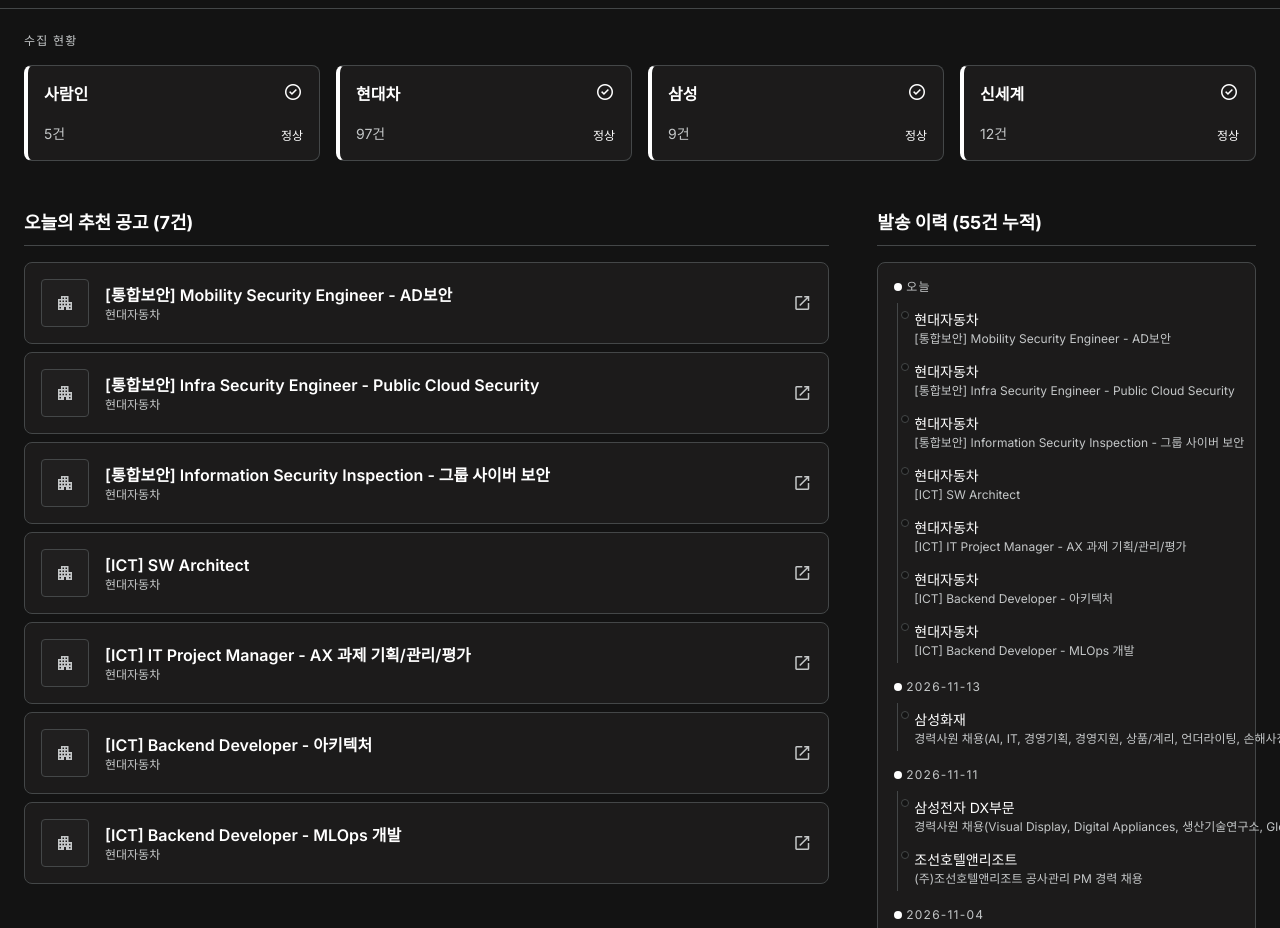
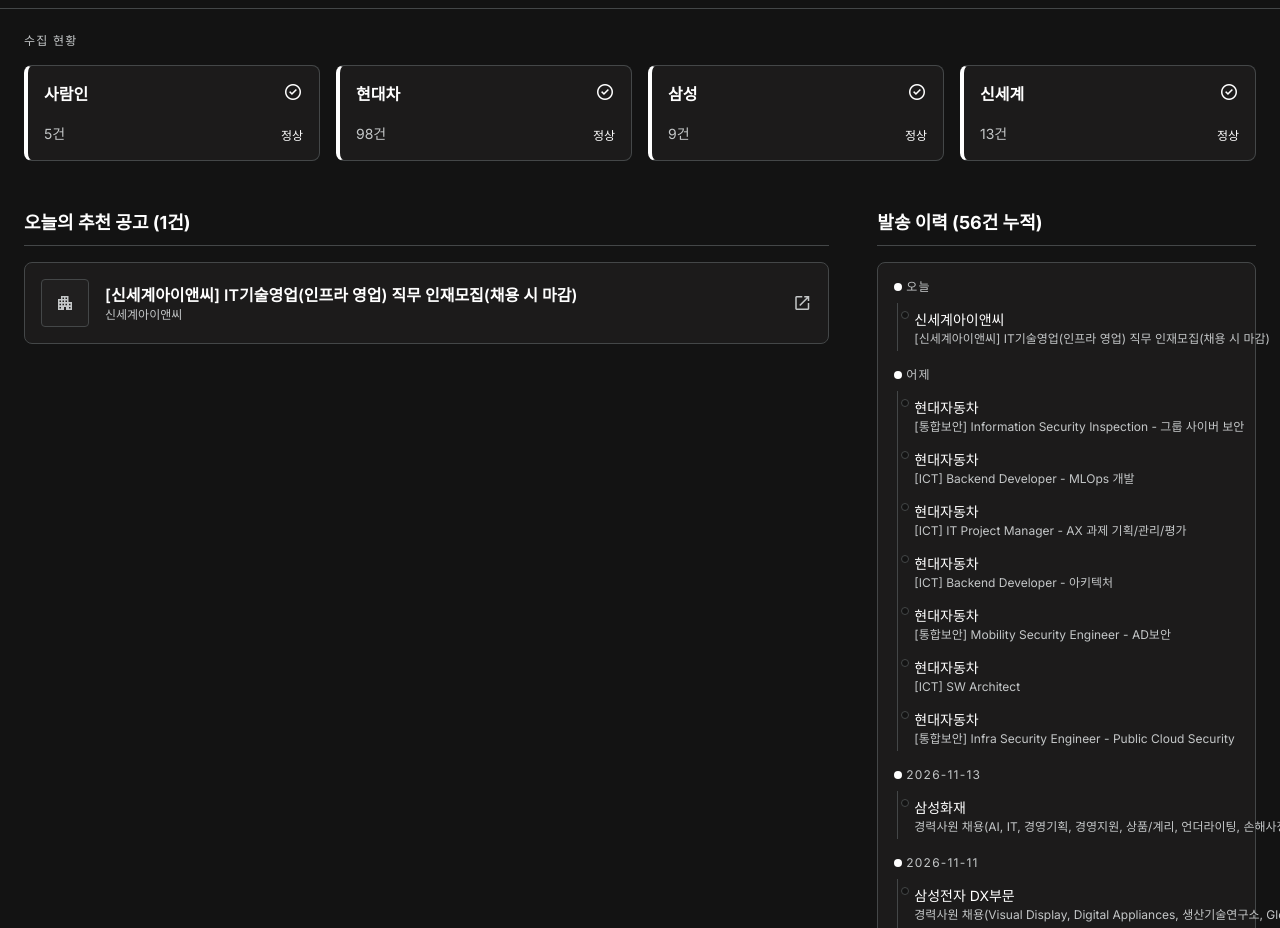
Before and after one commit to kish0ck/job-radar, a plain HTML site: page docs/index.html in a window 1280 px wide. Shown: the part 55-983 px from the top of the page. Drawn offline with nearby package versions, Linux system fonts and the light colour scheme.

Commit message:
chore: 자동 실행 결과 갱신 (2026-11-17)

```diff
--- a/data/sent_jobs.json
+++ b/data/sent_jobs.json
@@ -328,5 +328,11 @@
     "sent_at": "2026-11-11",
     "title": "(주)조선호텔앤리조트 공사관리 PM 경력 채용",
     "url": "https://job.shinsegae.com/rcrut/detail/5440"
+  },
+  "shinsegae-5450": {
+    "company": "신세계아이앤씨",
+    "sent_at": "2026-11-17",
+    "title": "[신세계아이앤씨] IT기술영업(인프라 영업) 직무 인재모집(채용 시 마감)",
+    "url": "https://job.shinsegae.com/rcrut/detail/5450"
   }
 }
--- a/docs/index.html
+++ b/docs/index.html
@@ -55,7 +55,7 @@ tailwind.config = {
   <div class="flex items-center text-on-surface-variant text-xs mono bg-surface-container
               py-xs px-sm rounded border border-outline-variant">
     <span class="material-symbols-outlined text-[16px] mr-xs">update</span>
-    마지막 실행: 2026-11-16T02:32:05
+    마지막 실행: 2026-11-17T04:56:00
   </div>
 </header>
 <main class="p-lg max-w-container-max mx-auto space-y-xl">
@@ -79,7 +79,7 @@ tailwind.config = {
             <span class="material-symbols-outlined text-primary text-[20px]">check_circle</span>
           </div>
           <div class="flex justify-between items-end mt-auto">
-            <span class="text-sm text-on-surface-variant">97건</span>
+            <span class="text-sm text-on-surface-variant">98건</span>
             <span class="text-xs mono text-primary">정상</span>
           </div>
         </div>
@@ -99,7 +99,7 @@ tailwind.config = {
             <span class="material-symbols-outlined text-primary text-[20px]">check_circle</span>
           </div>
           <div class="flex justify-between items-end mt-auto">
-            <span class="text-sm text-on-surface-variant">12건</span>
+            <span class="text-sm text-on-surface-variant">13건</span>
             <span class="text-xs mono text-primary">정상</span>
           </div>
         </div>
@@ -108,10 +108,10 @@ tailwind.config = {
   <div class="grid grid-cols-1 lg:grid-cols-12 gap-xl">
     <section class="lg:col-span-8 space-y-sm">
       <h2 class="text-lg font-bold text-primary border-b border-outline-variant pb-sm mb-md">
-        오늘의 추천 공고 (7건)
+        오늘의 추천 공고 (1건)
       </h2>
       <div class="space-y-sm">
-        <a href="https://talent.hyundai.com/apply/applyView.hc?recuYy=2026&recuType=N2&recuCls=418" target="_blank" rel="noopener"
+        <a href="https://job.shinsegae.com/rcrut/detail/5450" target="_blank" rel="noopener"
            class="glass-card rounded-lg p-md flex items-center gap-md hover:bg-surface-container-high
                   transition-colors group">
           <div class="w-12 h-12 rounded bg-surface-container flex items-center justify-center
@@ -119,92 +119,8 @@ tailwind.config = {
             <span class="material-symbols-outlined text-on-surface-variant">apartment</span>
           </div>
           <div class="flex-1 min-w-0">
-            <h3 class="text-base text-primary font-semibold truncate">[통합보안] Mobility Security Engineer - AD보안</h3>
-            <p class="text-xs text-on-surface-variant truncate">현대자동차</p>
-          </div>
-          <span class="material-symbols-outlined text-on-surface-variant
-                       group-hover:text-primary transition-colors shrink-0">open_in_new</span>
-        </a>
-        <a href="https://talent.hyundai.com/apply/applyView.hc?recuYy=2026&recuType=N2&recuCls=425" target="_blank" rel="noopener"
-           class="glass-card rounded-lg p-md flex items-center gap-md hover:bg-surface-container-high
-                  transition-colors group">
-          <div class="w-12 h-12 rounded bg-surface-container flex items-center justify-center
-                      border border-outline-variant shrink-0">
-            <span class="material-symbols-outlined text-on-surface-variant">apartment</span>
-          </div>
-          <div class="flex-1 min-w-0">
-            <h3 class="text-base text-primary font-semibold truncate">[통합보안] Infra Security Engineer - Public Cloud Security</h3>
-            <p class="text-xs text-on-surface-variant truncate">현대자동차</p>
-          </div>
-          <span class="material-symbols-outlined text-on-surface-variant
-                       group-hover:text-primary transition-colors shrink-0">open_in_new</span>
-        </a>
-        <a href="https://talent.hyundai.com/apply/applyView.hc?recuYy=2026&recuType=N2&recuCls=412" target="_blank" rel="noopener"
-           class="glass-card rounded-lg p-md flex items-center gap-md hover:bg-surface-container-high
-                  transition-colors group">
-          <div class="w-12 h-12 rounded bg-surface-container flex items-center justify-center
-                      border border-outline-variant shrink-0">
-            <span class="material-symbols-outlined text-on-surface-variant">apartment</span>
-          </div>
-          <div class="flex-1 min-w-0">
-            <h3 class="text-base text-primary font-semibold truncate">[통합보안] Information Security Inspection - 그룹 사이버 보안</h3>
-            <p class="text-xs text-on-surface-variant truncate">현대자동차</p>
-          </div>
-          <span class="material-symbols-outlined text-on-surface-variant
-                       group-hover:text-primary transition-colors shrink-0">open_in_new</span>
-        </a>
-        <a href="https://talent.hyundai.com/apply/applyView.hc?recuYy=2026&recuType=N2&recuCls=420" target="_blank" rel="noopener"
-           class="glass-card rounded-lg p-md flex items-center gap-md hover:bg-surface-container-high
-                  transition-colors group">
-          <div class="w-12 h-12 rounded bg-surface-container flex items-center justify-center
-                      border border-outline-variant shrink-0">
-            <span class="material-symbols-outlined text-on-surface-variant">apartment</span>
-          </div>
-          <div class="flex-1 min-w-0">
-            <h3 class="text-base text-primary font-semibold truncate">[ICT] SW Architect</h3>
-            <p class="text-xs text-on-surface-variant truncate">현대자동차</p>
-          </div>
-          <span class="material-symbols-outlined text-on-surface-variant
-                       group-hover:text-primary transition-colors shrink-0">open_in_new</span>
-        </a>
-        <a href="https://talent.hyundai.com/apply/applyView.hc?recuYy=2026&recuType=N2&recuCls=414" target="_blank" rel="noopener"
-           class="glass-card rounded-lg p-md flex items-center gap-md hover:bg-surface-container-high
-                  transition-colors group">
-          <div class="w-12 h-12 rounded bg-surface-container flex items-center justify-center
-                      border border-outline-variant shrink-0">
-            <span class="material-symbols-outlined text-on-surface-variant">apartment</span>
-          </div>
-          <div class="flex-1 min-w-0">
-            <h3 class="text-base text-primary font-semibold truncate">[ICT] IT Project Manager - AX 과제 기획/관리/평가</h3>
-            <p class="text-xs text-on-surface-variant truncate">현대자동차</p>
-          </div>
-          <span class="material-symbols-outlined text-on-surface-variant
-                       group-hover:text-primary transition-colors shrink-0">open_in_new</span>
-        </a>
-        <a href="https://talent.hyundai.com/apply/applyView.hc?recuYy=2026&recuType=N2&recuCls=415" target="_blank" rel="noopener"
-           class="glass-card rounded-lg p-md flex items-center gap-md hover:bg-surface-container-high
-                  transition-colors group">
-          <div class="w-12 h-12 rounded bg-surface-container flex items-center justify-center
-                      border border-outline-variant shrink-0">
-            <span class="material-symbols-outlined text-on-surface-variant">apartment</span>
-          </div>
-          <div class="flex-1 min-w-0">
-            <h3 class="text-base text-primary font-semibold truncate">[ICT] Backend Developer - 아키텍처</h3>
-            <p class="text-xs text-on-surface-variant truncate">현대자동차</p>
-          </div>
-          <span class="material-symbols-outlined text-on-surface-variant
-                       group-hover:text-primary transition-colors shrink-0">open_in_new</span>
-        </a>
-        <a href="https://talent.hyundai.com/apply/applyView.hc?recuYy=2026&recuType=N2&recuCls=413" target="_blank" rel="noopener"
-           class="glass-card rounded-lg p-md flex items-center gap-md hover:bg-surface-container-high
-                  transition-colors group">
-          <div class="w-12 h-12 rounded bg-surface-container flex items-center justify-center
-                      border border-outline-variant shrink-0">
-            <span class="material-symbols-outlined text-on-surface-variant">apartment</span>
-          </div>
-          <div class="flex-1 min-w-0">
-            <h3 class="text-base text-primary font-semibold truncate">[ICT] Backend Developer - MLOps 개발</h3>
-            <p class="text-xs text-on-surface-variant truncate">현대자동차</p>
+            <h3 class="text-base text-primary font-semibold truncate">[신세계아이앤씨] IT기술영업(인프라 영업) 직무 인재모집(채용 시 마감)</h3>
+            <p class="text-xs text-on-surface-variant truncate">신세계아이앤씨</p>
           </div>
           <span class="material-symbols-outlined text-on-surface-variant
                        group-hover:text-primary transition-colors shrink-0">open_in_new</span>
@@ -212,7 +128,7 @@ tailwind.config = {
     </section>
     <section class="lg:col-span-4 space-y-md">
       <h2 class="text-lg font-bold text-primary border-b border-outline-variant pb-sm mb-md">
-        발송 이력 (55건 누적)
+        발송 이력 (56건 누적)
       </h2>
       <div class="glass-card rounded-lg p-md">
 
@@ -227,20 +143,20 @@ tailwind.config = {
             <div class="absolute w-2 h-2 rounded-full bg-background border border-outline-variant
                         -left-[5px] top-2"></div>
             <div class="flex-1 pl-sm">
-              <a href="https://talent.hyundai.com/apply/applyView.hc?recuYy=2026&recuType=N2&recuCls=418" target="_blank" rel="noopener"
-                 class="text-sm text-primary font-medium hover:underline">현대자동차</a>
-              <p class="text-xs text-on-surface-variant truncate">[통합보안] Mobility Security Engineer - AD보안</p>
+              <a href="https://job.shinsegae.com/rcrut/detail/5450" target="_blank" rel="noopener"
+                 class="text-sm text-primary font-medium hover:underline">신세계아이앤씨</a>
+              <p class="text-xs text-on-surface-variant truncate">[신세계아이앤씨] IT기술영업(인프라 영업) 직무 인재모집(채용 시 마감)</p>
             </div>
           </div>
-          <div class="flex gap-sm py-xs relative">
-            <div class="absolute w-2 h-2 rounded-full bg-background border border-outline-variant
-                        -left-[5px] top-2"></div>
-            <div class="flex-1 pl-sm">
-              <a href="https://talent.hyundai.com/apply/applyView.hc?recuYy=2026&recuType=N2&recuCls=425" target="_blank" rel="noopener"
-                 class="text-sm text-primary font-medium hover:underline">현대자동차</a>
-              <p class="text-xs text-on-surface-variant truncate">[통합보안] Infra Security Engineer - Public Cloud Security</p>
-            </div>
           </div>
+        </div>
+        <div class="mb-md">
+          <h4 class="text-xs text-on-surface-variant uppercase tracking-widest mb-sm
+                     flex items-center gap-xs">
+            <span class="w-2 h-2 rounded-full bg-primary inline-block"></span> 어제
+          </h4>
+          <div class="space-y-xs pl-sm border-l border-outline-variant ml-[3px]">
+
           <div class="flex gap-sm py-xs relative">
             <div class="absolute w-2 h-2 rounded-full bg-background border border-outline-variant
                         -left-[5px] top-2"></div>
@@ -254,9 +170,9 @@ tailwind.config = {
             <div class="absolute w-2 h-2 rounded-full bg-background border border-outline-variant
                         -left-[5px] top-2"></div>
             <div class="flex-1 pl-sm">
-              <a href="https://talent.hyundai.com/apply/applyView.hc?recuYy=2026&recuType=N2&recuCls=420" target="_blank" rel="noopener"
+              <a href="https://talent.hyundai.com/apply/applyView.hc?recuYy=2026&recuType=N2&recuCls=413" target="_blank" rel="noopener"
                  class="text-sm text-primary font-medium hover:underline">현대자동차</a>
-              <p class="text-xs text-on-surface-variant truncate">[ICT] SW Architect</p>
+              <p class="text-xs text-on-surface-variant truncate">[ICT] Backend Developer - MLOps 개발</p>
             </div>
           </div>
           <div class="flex gap-sm py-xs relative">
@@ -281,9 +197,27 @@ tailwind.config = {
             <div class="absolute w-2 h-2 rounded-full bg-background border border-outline-variant
                         -left-[5px] top-2"></div>
             <div class="flex-1 pl-sm">
-              <a href="https://talent.hyundai.com/apply/applyView.hc?recuYy=2026&recuType=N2&recuCls=413" target="_blank" rel="noopener"
+              <a href="https://talent.hyundai.com/apply/applyView.hc?recuYy=2026&recuType=N2&recuCls=418" target="_blank" rel="noopener"
                  class="text-sm text-primary font-medium hover:underline">현대자동차</a>
-              <p class="text-xs text-on-surface-variant truncate">[ICT] Backend Developer - MLOps 개발</p>
+              <p class="text-xs text-on-surface-variant truncate">[통합보안] Mobility Security Engineer - AD보안</p>
+            </div>
+          </div>
+          <div class="flex gap-sm py-xs relative">
+            <div class="absolute w-2 h-2 rounded-full bg-background border border-outline-variant
+                        -left-[5px] top-2"></div>
+            <div class="flex-1 pl-sm">
+              <a href="https://talent.hyundai.com/apply/applyView.hc?recuYy=2026&recuType=N2&recuCls=420" target="_blank" rel="noopener"
+                 class="text-sm text-primary font-medium hover:underline">현대자동차</a>
+              <p class="text-xs text-on-surface-variant truncate">[ICT] SW Architect</p>
+            </div>
+          </div>
+          <div class="flex gap-sm py-xs relative">
+            <div class="absolute w-2 h-2 rounded-full bg-background border border-outline-variant
+                        -left-[5px] top-2"></div>
+            <div class="flex-1 pl-sm">
+              <a href="https://talent.hyundai.com/apply/applyView.hc?recuYy=2026&recuType=N2&recuCls=425" target="_blank" rel="noopener"
+                 class="text-sm text-primary font-medium hover:underline">현대자동차</a>
+              <p class="text-xs text-on-surface-variant truncate">[통합보안] Infra Security Engineer - Public Cloud Security</p>
             </div>
           </div>
           </div>
```
